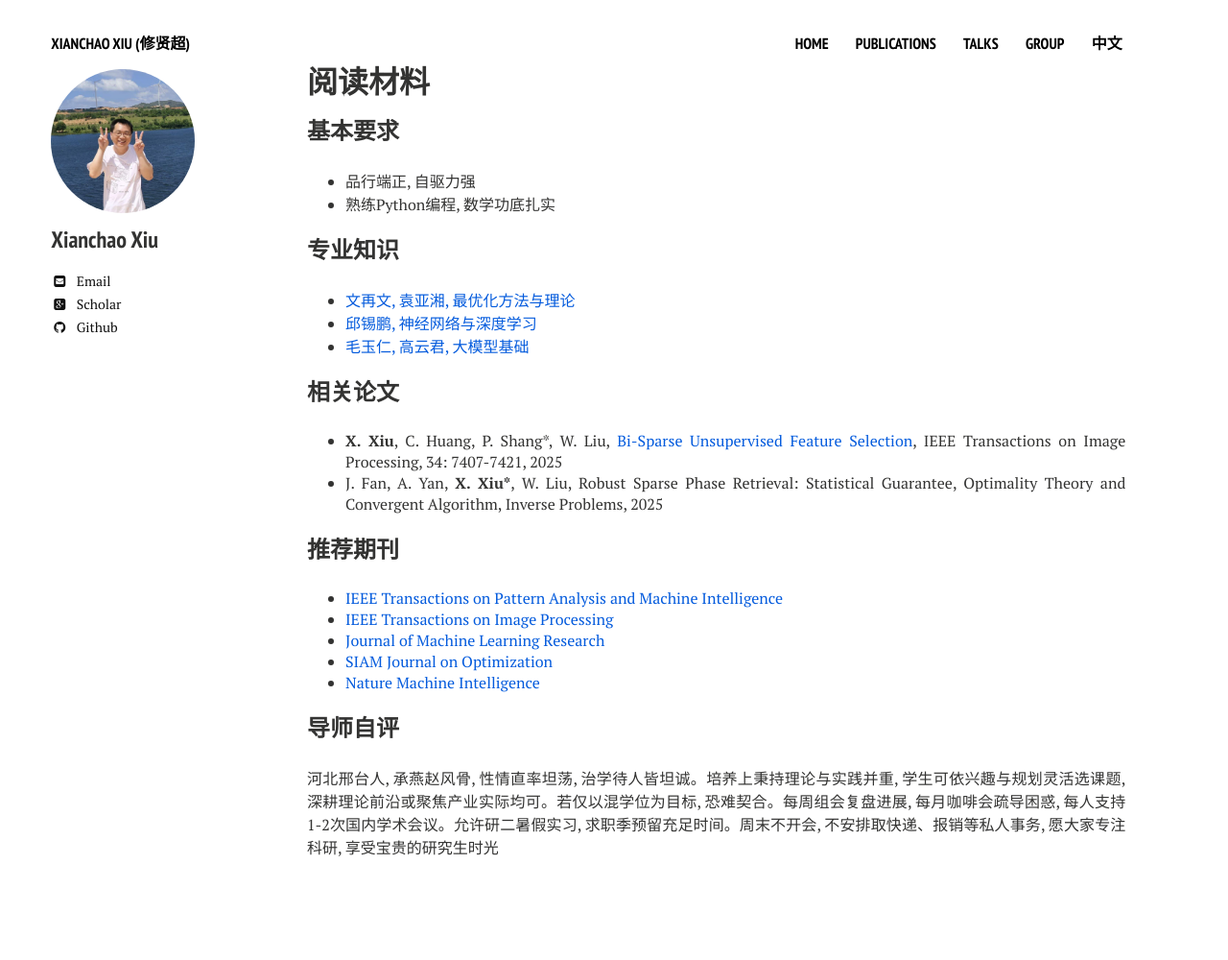
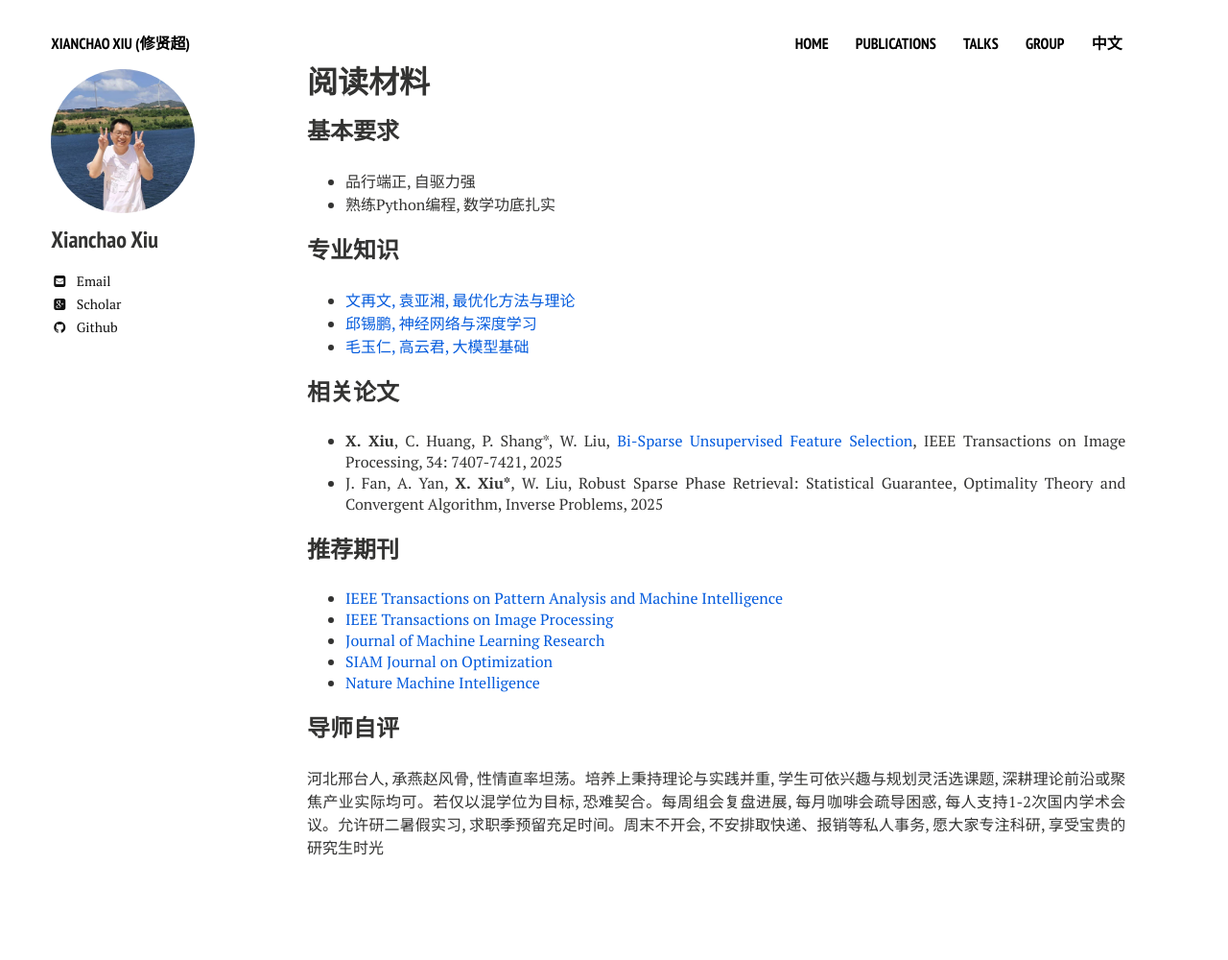
Before and after one commit to xianchaoxiu/xianchaoxiu.github.io, a Jekyll site: the page built from chinese/reading/index.md, in a window 1280 px wide. Shown: the whole page at 96% size. Built offline with Jekyll 4.4.1, drawn with Linux system fonts in a browser that asks for light colours; nearby versions of some CDN libraries.

Commit message:
Update index.md

```diff
--- a/chinese/reading/index.md
+++ b/chinese/reading/index.md
@@ -33,4 +33,4 @@ share: false
 
 
 ### 导师自评
-河北邢台人, 承燕赵风骨, 性情直率坦荡, 治学待人皆坦诚。培养上秉持理论与实践并重, 学生可依兴趣与规划灵活选课题, 深耕理论前沿或聚焦产业实际均可。若仅以混学位为目标, 恐难契合。每周组会复盘进展, 每月咖啡会疏导困惑, 每人支持1-2次国内学术会议。允许研二暑假实习, 求职季预留充足时间。周末不开会, 不安排取快递、报销等私人事务, 愿大家专注科研, 享受宝贵的研究生时光
+河北邢台人, 承燕赵风骨, 性情直率坦荡。培养上秉持理论与实践并重, 学生可依兴趣与规划灵活选课题, 深耕理论前沿或聚焦产业实际均可。若仅以混学位为目标, 恐难契合。每周组会复盘进展, 每月咖啡会疏导困惑, 每人支持1-2次国内学术会议。允许研二暑假实习, 求职季预留充足时间。周末不开会, 不安排取快递、报销等私人事务, 愿大家专注科研, 享受宝贵的研究生时光
```
